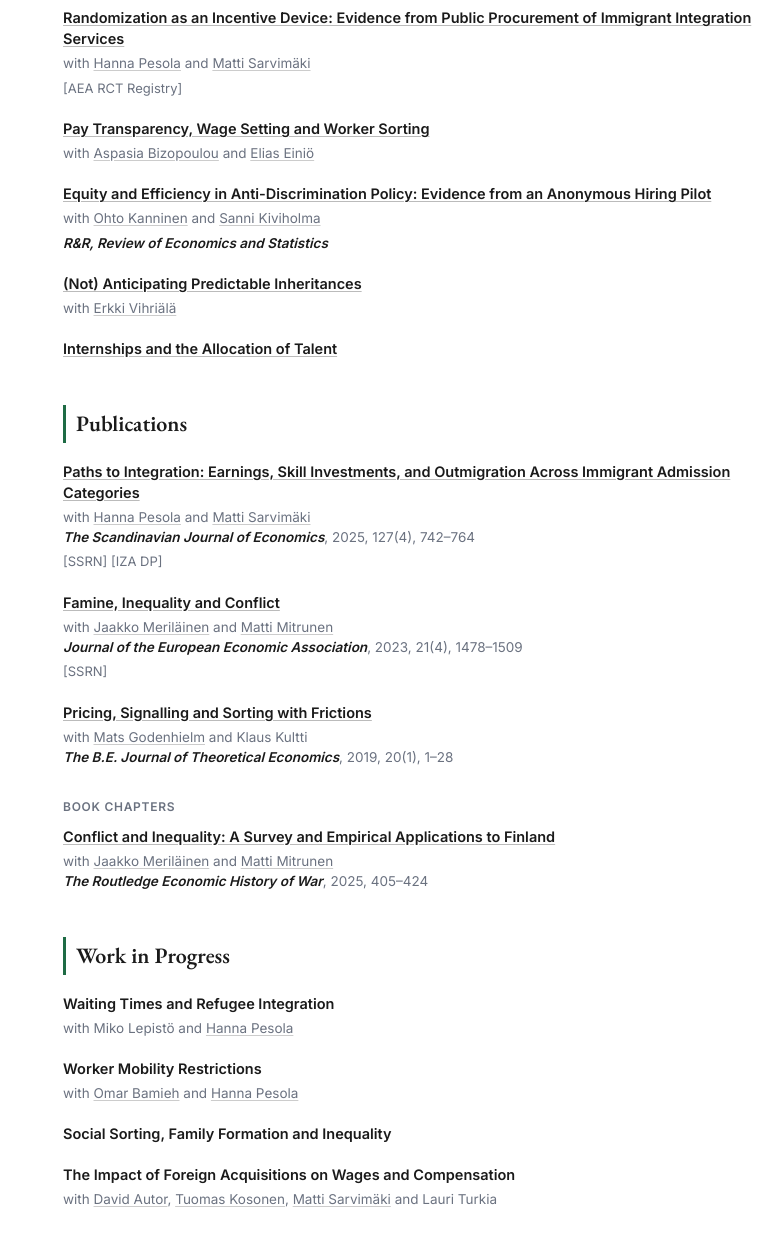
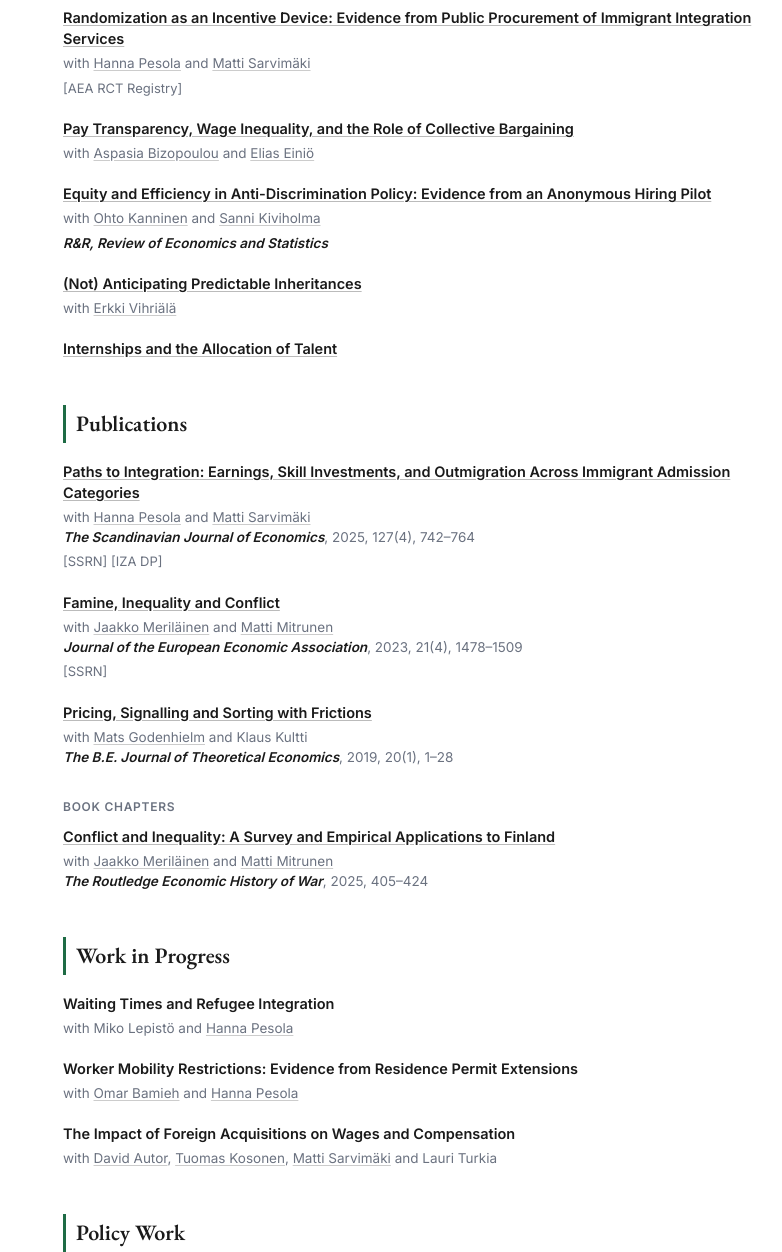
Before and after one commit to tvirkola/tvirkola.github.io, a plain HTML site: page index.html in a window 1280 px wide. Shown: the part 260-1512 px from the top of the page, 359-1141 px from the left. Drawn offline with nearby package versions, Linux system fonts and the light colour scheme.

Commit message:
Add files via upload

```diff
--- a/index.html
+++ b/index.html
@@ -162,7 +162,7 @@ const WORKING_PAPERS = [
     links: [["SSRN", "https://ssrn.com/abstract=5086705"], ["AEA RCT Registry", "https://www.socialscienceregistry.org/trials/12519"]]
   },
   {
-    title: "Pay Transparency, Wage Setting and Worker Sorting",
+    title: "Pay Transparency, Wage Inequality, and the Role of Collective Bargaining",
     coauthors: 'with <a href="https://sites.google.com/site/aspasiabizopoulou/home">Aspasia Bizopoulou</a> and <a href="https://sites.google.com/view/eliaseinio">Elias Einiö</a>',
     badge: "",
     links: [["SSRN", "https://ssrn.com/abstract=5062899"]]
@@ -195,14 +195,8 @@ const WORK_IN_PROGRESS = [
     links: []
   },
   {
-    title: "Worker Mobility Restrictions",
+    title: "Worker Mobility Restrictions: Evidence from Residence Permit Extensions",
     coauthors: 'with <a href="https://sites.google.com/view/omar-bamieh">Omar Bamieh</a> and <a href="https://sites.google.com/view/hannapesola">Hanna Pesola</a>',
-    badge: "",
-    links: []
-  },
-  {
-    title: "Social Sorting, Family Formation and Inequality",
-    coauthors: "",
     badge: "",
     links: []
   },
```
